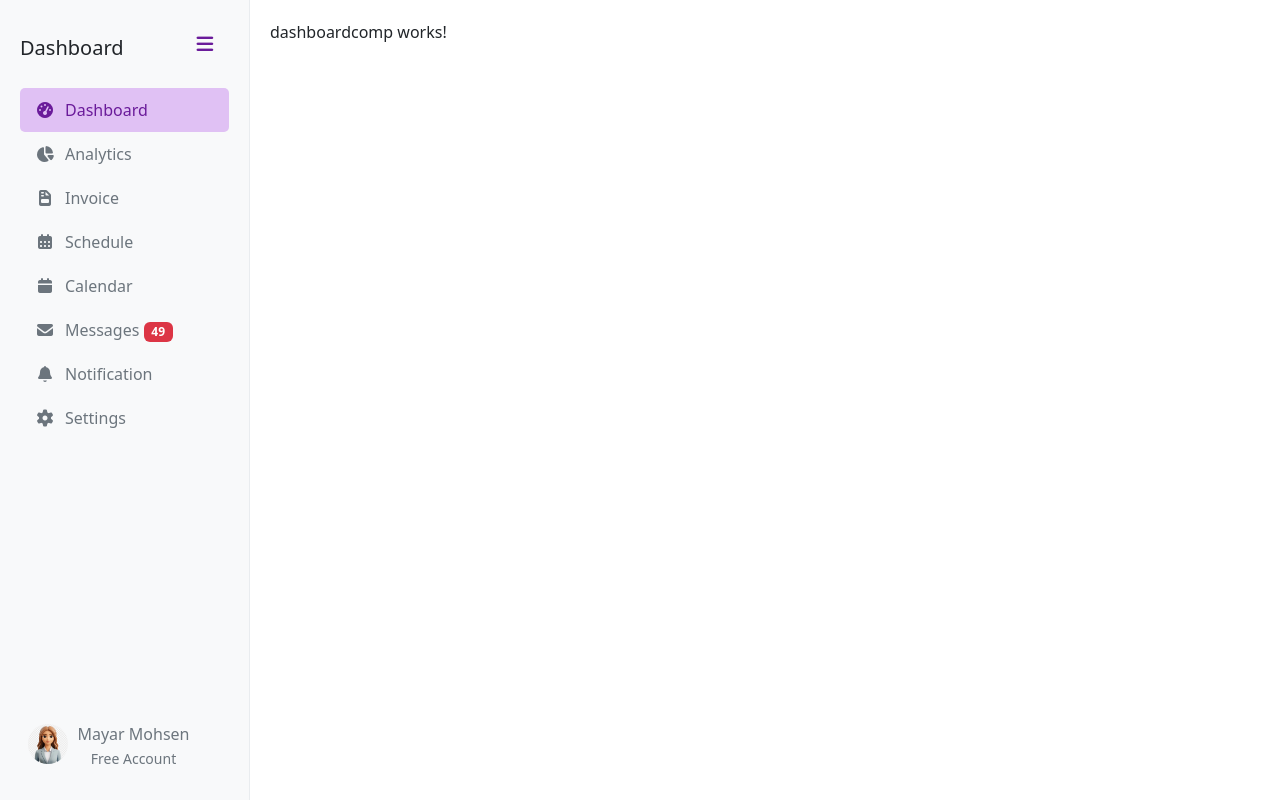
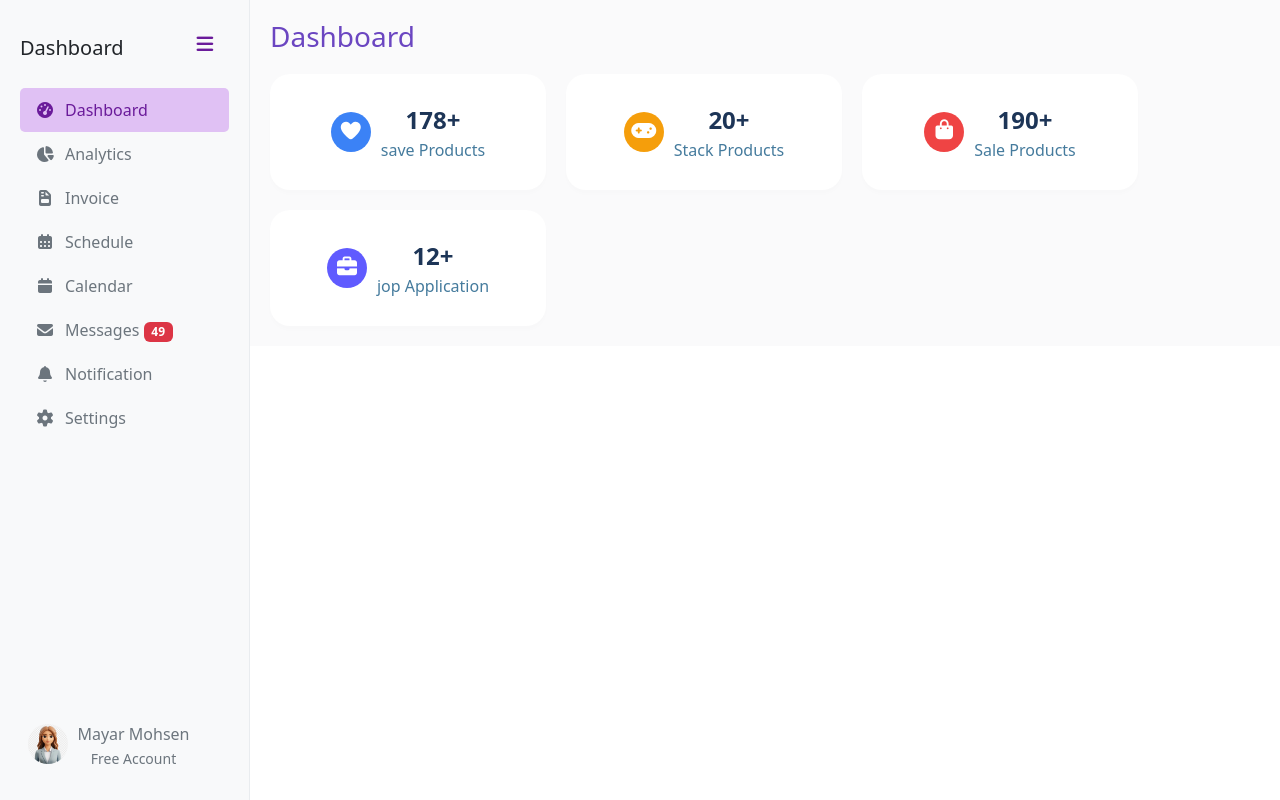
Before and after one commit to Mayar-Fawzy/DashBoardAngular20-SAAS-, an Angular app: page /dashboard/dashboardcomp in a window 1280 px wide. Built offline with nearby package versions, Linux system fonts and the light colour scheme.

Commit message:
Add dashboard layout and styling; implement navItems for dynamic content

```diff
--- a/src/app/Pages/DashBoard/dash-board/dash-board.scss
+++ b/src/app/Pages/DashBoard/dash-board/dash-board.scss
@@ -80,6 +80,7 @@
   margin-left: 250px; /* Match sidebar width */
   padding: 20px;
   transition: margin-left 0.3s ease;
+  background-color: #FAFAFB !important;
 }
 
 .sidebar.collapsed + .content {
--- a/src/app/Pages/DashBoard/dashboardcomp/dashboardcomp.html
+++ b/src/app/Pages/DashBoard/dashboardcomp/dashboardcomp.html
@@ -1 +1,16 @@
-<p>dashboardcomp works!</p>
+<h3>Dashboard</h3>
+<div class="cards-container">
+  @for (item of navItems; track $index) {
+    <div class="sales-products d-flex align-items-center justify-content-center">
+      <div class="icons" [style.background-color]="item.color">
+        <div class="">
+          <i [class]="item.icon"></i>
+        </div>
+      </div>
+      <div class="card">
+        <span>{{item.count}}</span>
+        <p>{{ item.title }}</p>
+      </div>
+    </div>
+  }
+</div>
--- a/src/app/Pages/DashBoard/dashboardcomp/dashboardcomp.scss
+++ b/src/app/Pages/DashBoard/dashboardcomp/dashboardcomp.scss
@@ -0,0 +1,56 @@
+h3 {
+  color: #6B46C1;
+  margin-bottom: 20px;
+}
+
+.cards-container {
+  display: flex;
+  gap: 20px; /* Space between cards */
+  flex-wrap: wrap; /* Allows cards to wrap if the screen is too small */
+}
+
+.sales-products {
+  width: 276px;
+  height: 116px;
+  border-radius: 20px;
+  color: white !important;
+  box-shadow: 0px 4px 4px rgba(0, 0, 0, 0.01);
+  background-color: #FFFFFF; /* Default background, override with item.color */
+  display: flex;
+  align-items: center;
+  justify-content: center;
+}
+
+.icons {
+  width: 40px;
+  height: 40px;
+  border-radius: 50%;
+  display: flex;
+  align-items: center;
+  justify-content: center;
+  margin-right: 10px;
+}
+
+.icons i {
+  color: white;
+  font-size: 20px;
+}
+
+.card {
+  display: flex;
+  flex-direction: column;
+  align-items: center;
+  border: none !important;
+  background-color: transparent !important;
+}
+
+.card span {
+  font-size: 24px;
+  color: #1D3557;
+  font-weight: bold;
+}
+
+.card p {
+  color: #457B9D;
+  margin: 0;
+}
--- a/src/app/Pages/DashBoard/dashboardcomp/dashboardcomp.ts
+++ b/src/app/Pages/DashBoard/dashboardcomp/dashboardcomp.ts
@@ -1,4 +1,5 @@
 import { Component } from '@angular/core';
+import { count } from 'node:console';
 
 @Component({
   selector: 'app-dashboardcomp',
@@ -7,5 +8,10 @@ import { Component } from '@angular/core';
   styleUrl: './dashboardcomp.scss'
 })
 export class Dashboardcomp {
-
+navItems: any[] = [
+   { title: 'save Products', icon: 'fa-solid fa-heart' ,count:'178+', color: '#3B82F6' },
+   { title: 'Stack Products', count:'20+',icon: 'fa-solid fa-gamepad', color: '#F59E0B' },
+   { title: 'Sale Products',count:'190+', icon: 'fa-solid fa-bag-shopping', color: '#EF4444'},
+    { title: 'jop Application',count:'12+', icon: 'fa-solid fa-briefcase', color: '#605BFF' }
+  ];
 }
```
